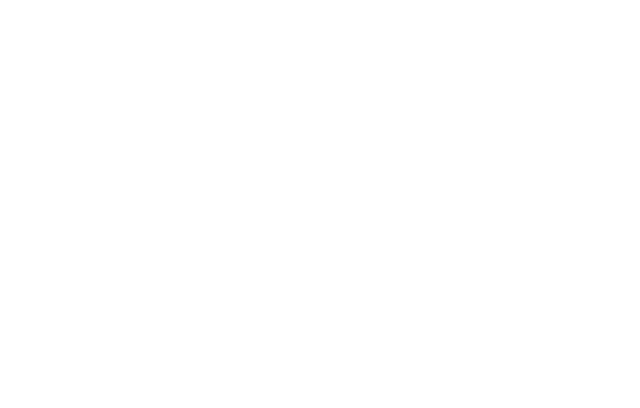
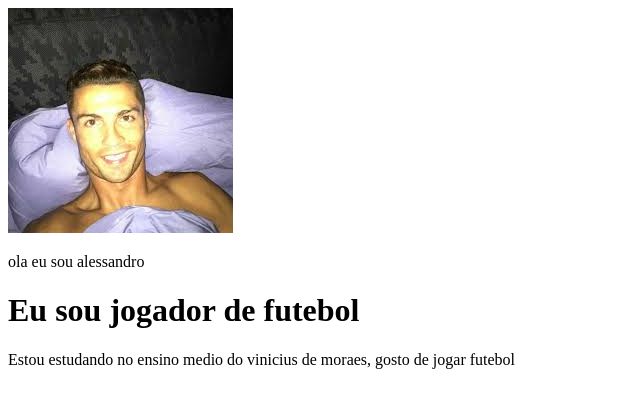
Before and after one commit to Raul4302dsfa/Portifolio-raul, a plain HTML site: page portifolio-raul/index.html in a window 1280 px wide. Shown: the whole page, without its empty margins (0-640 px from the left). Drawn offline with Linux system fonts and the light colour scheme.

Commit message:
Breve descrição

```diff
--- a/portifolio-raul/index.html
+++ b/portifolio-raul/index.html
@@ -3,10 +3,15 @@
 <head>
     <meta charset="UTF-8">
     <meta name="viewport" content="width=device-width, initial-scale=1.0">
-    <title>Portifolio raul</title>
+    <title>Portifolio-raul</title>
     <link rel="stylesheet" href="style.css">
 </head>
 <body>
-
+    <img src="imagens/images.jpeg" alt="avatar do raul"/>
+    <p>ola eu sou alessandro</p>
+    <h1>Eu sou jogador de futebol</h1>
+    <p>Estou estudando no ensino medio do vinicius de moraes,
+        gosto de jogar futebol
+    </p>
 </body>
 </html>
```
Also changed, not shown: portifolio-raul/imagens/avatar-perfil.png (added), portifolio-raul/imagens/images.jpeg (added), portifolio-raul/imagens/projeto-1.png (added), portifolio-raul/imagens/projeto-2.png (added), portifolio-raul/imagens/projeto-3.png (added).
